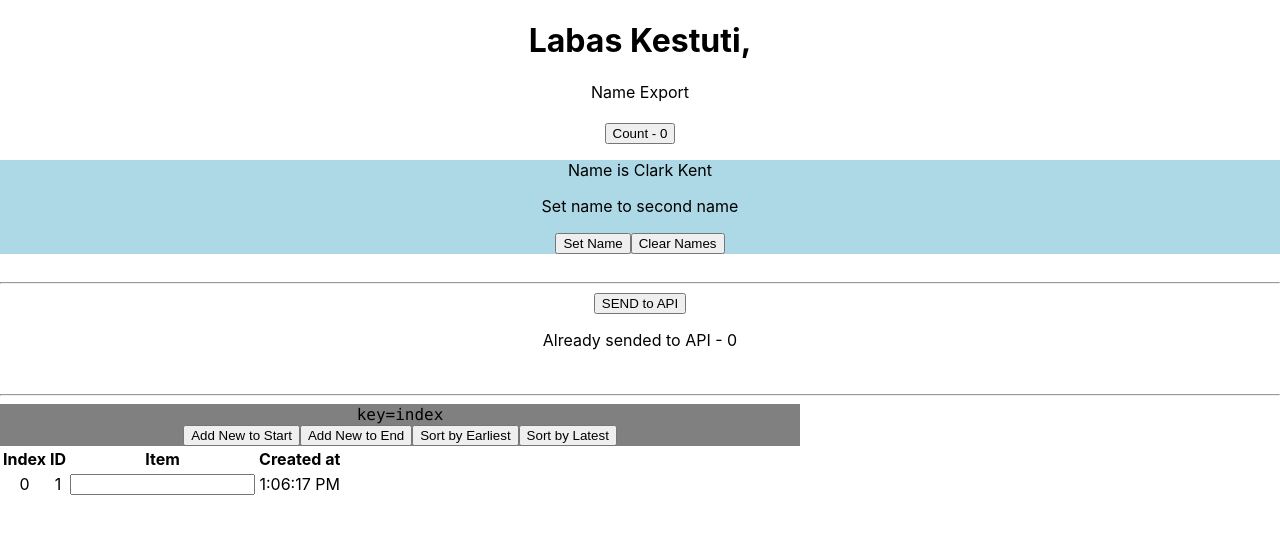
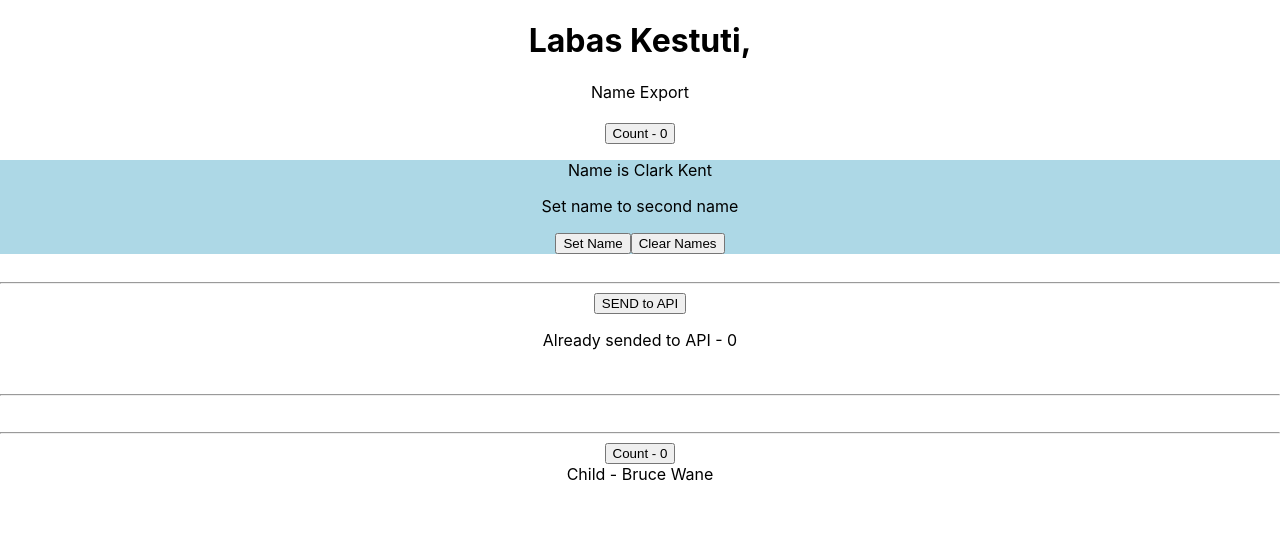
Before and after one commit to KurKestutis/First-Steps-in-React, a React (Create React App) app: page / in a window 1280 px wide. Shown: the top 534 px of the page. Built offline with nearby package versions, Linux system fonts and the light colour scheme.

Commit message:
7 Incorrect optimizations, Memoizing objects with useMemo

```diff
--- a/src/App.js
+++ b/src/App.js
@@ -3,7 +3,8 @@ import { NameExport } from "./mistakes/NamedExport";
 import { Counter } from "./mistakes/Counter2";
 import { Name } from "./mistakes/Name";
 import { AsyncSetState } from "./mistakes/AsyncSetState";
-import { ToDoList } from "./mistakes/ToDoList";
+// import { ToDoList } from "./mistakes/ToDoList";
+import { Parent } from "./mistakes/ParentChild";
 
 import "./App.css";
 
@@ -23,7 +24,10 @@ class App extends Component {
         <AsyncSetState />
         <br />
         <hr />
-        <ToDoList />
+        {/* <ToDoList /> */}
+        <br />
+        <hr />
+        <Parent />
       </div>
     );
   }
--- /dev/null
+++ b/src/mistakes/ParentChild.js
@@ -0,0 +1,30 @@
+import React, { Children, useState, useMemo } from "react";
+
+export const Parent = () => {
+  const [count, setCount] = useState(0);
+  const name = {
+    fname: "Bruce",
+    lname: "Wane",
+  };
+
+  const MemoizedPerson = useMemo(() => name, []);
+
+  console.log("Parent render");
+  return (
+    <div>
+      <button onClick={() => setCount(count + 1)}>Count - {count}</button>
+      <MemoizedChild name={MemoizedPerson} />
+    </div>
+  );
+};
+
+export const Child = ({ name }) => {
+  console.log("Child render");
+  return (
+    <div>
+      Child - {name.fname} {name.lname}
+    </div>
+  );
+};
+
+const MemoizedChild = React.memo(Child);
```
